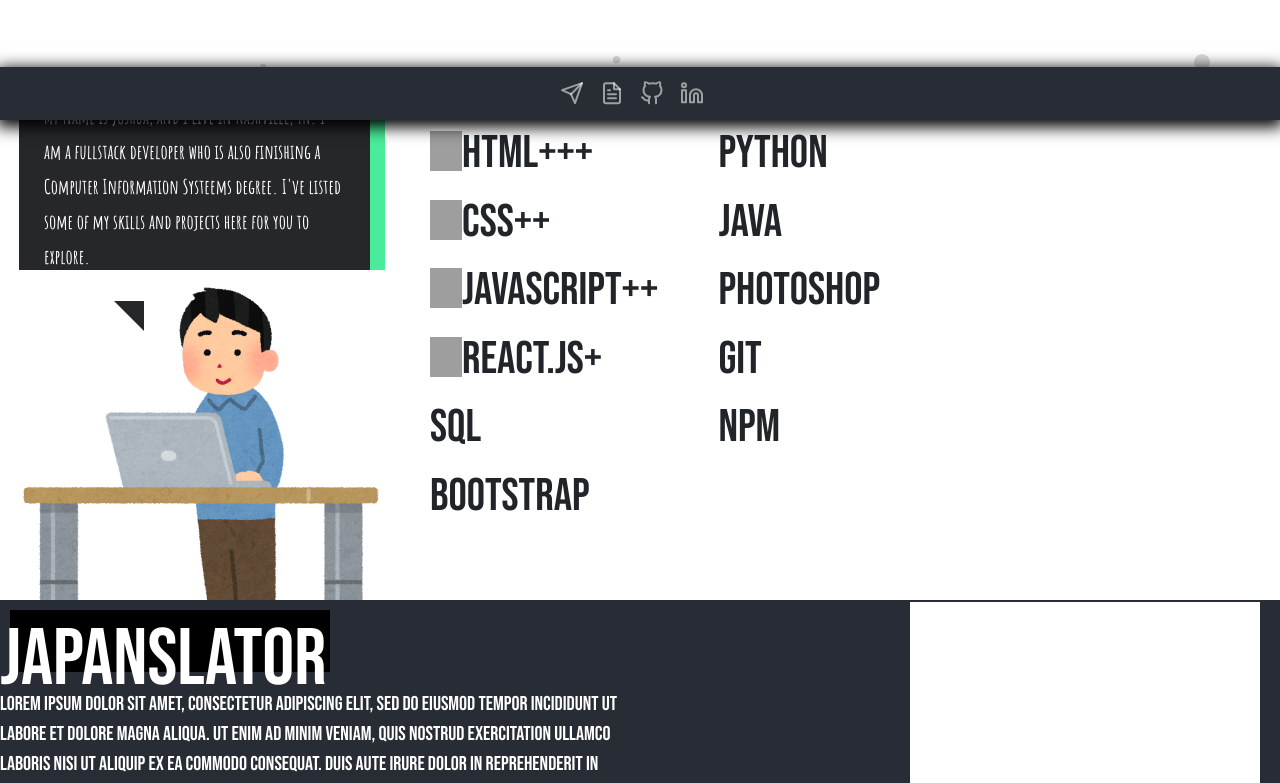
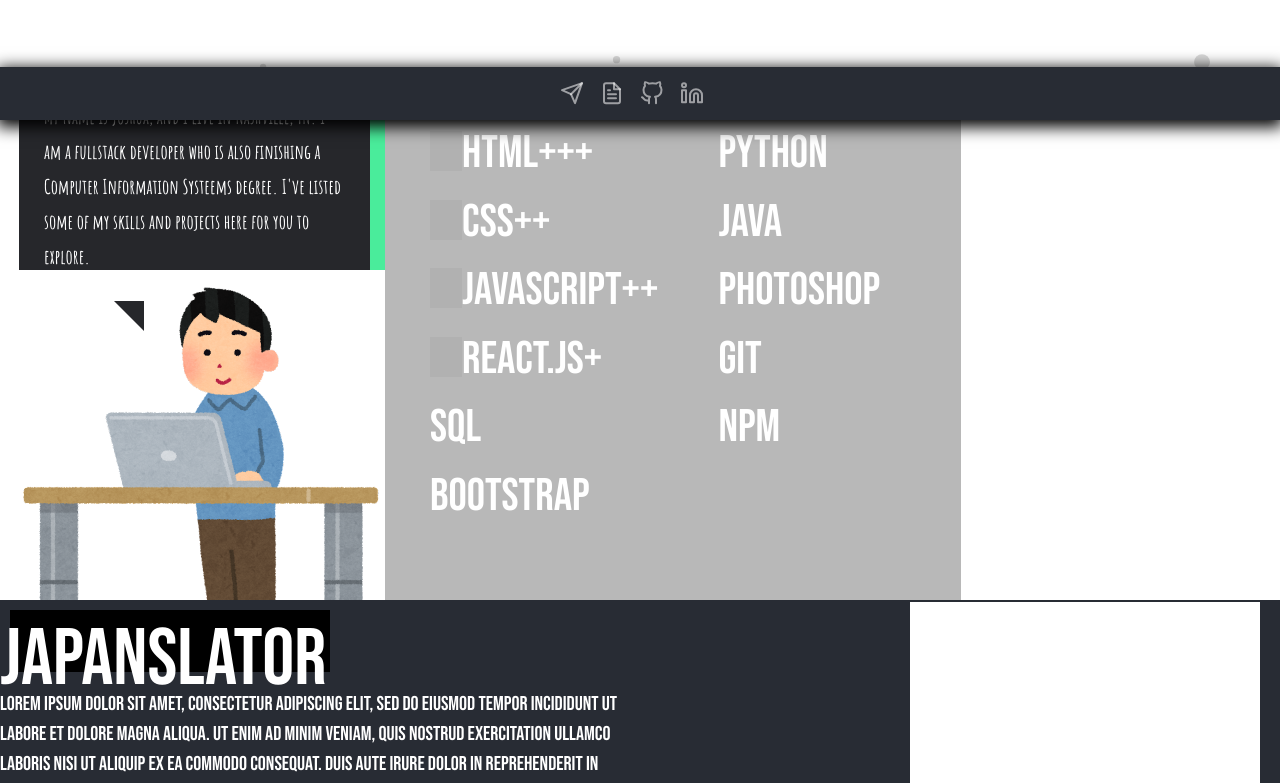
Before and after one commit to joshua-desu/reactDesu, a React (Create React App) app: page / in a window 1280 px wide. Shown: the part 680-1463 px from the top of the page. Built offline with nearby package versions, Linux system fonts and the light colour scheme; grey boxes are pictures that could not be loaded.

Commit message:
changed json

```diff
--- a/package.json
+++ b/package.json
@@ -14,13 +14,12 @@
     "react-burger-menu": "^3.0.6",
     "react-dom": "^17.0.2",
     "react-icon-cloud": "^3.0.7",
-    "react-particles-js": "^3.6.0",
+    "react-tsparticles": "^1.39.0",
     "react-reveal": "^1.2.2",
     "react-router-dom": "6",
     "react-script-tag": "^1.1.2",
     "react-scripts": "5.0.0",
     "react-scroll": "^1.8.4",
-    "react-sticky": "^6.0.3",
     "react-typed": "^1.2.0",
     "simple-icons": "^6.5.0",
     "typescript": "^4.5.4",
--- a/src/App.css
+++ b/src/App.css
@@ -85,6 +85,7 @@ html {
 
 .skills li {
   width: calc(100vmin / 2);
+
 }
 
 .skills {
@@ -93,7 +94,9 @@ html {
   padding-left: calc(100vmin / 60);
   max-width: 45vw;
   min-height: 50vh;
-
+  opacity: .8;
+  background: rgb(167, 167, 167);
+  color: #ffffff;
 }
 
 .skills img {
```
